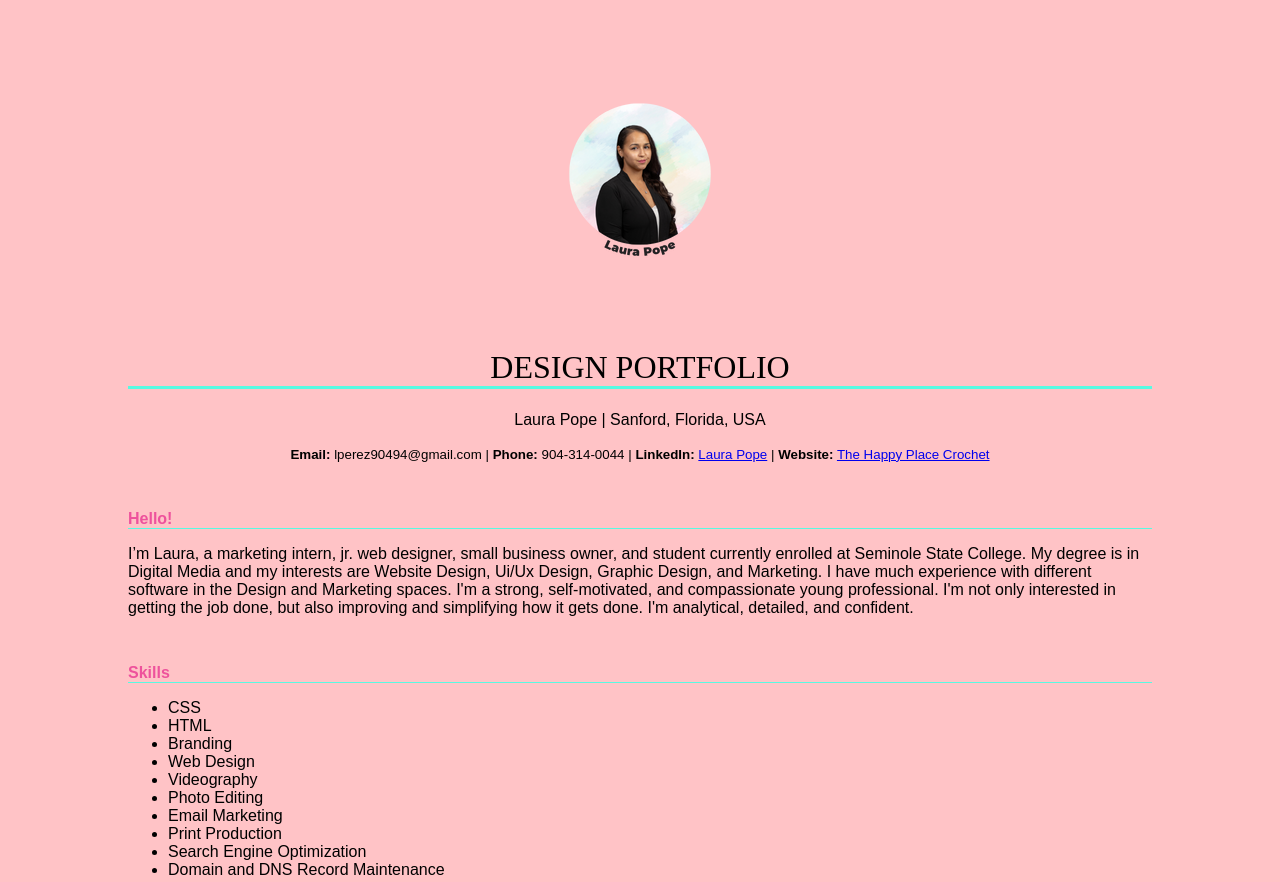
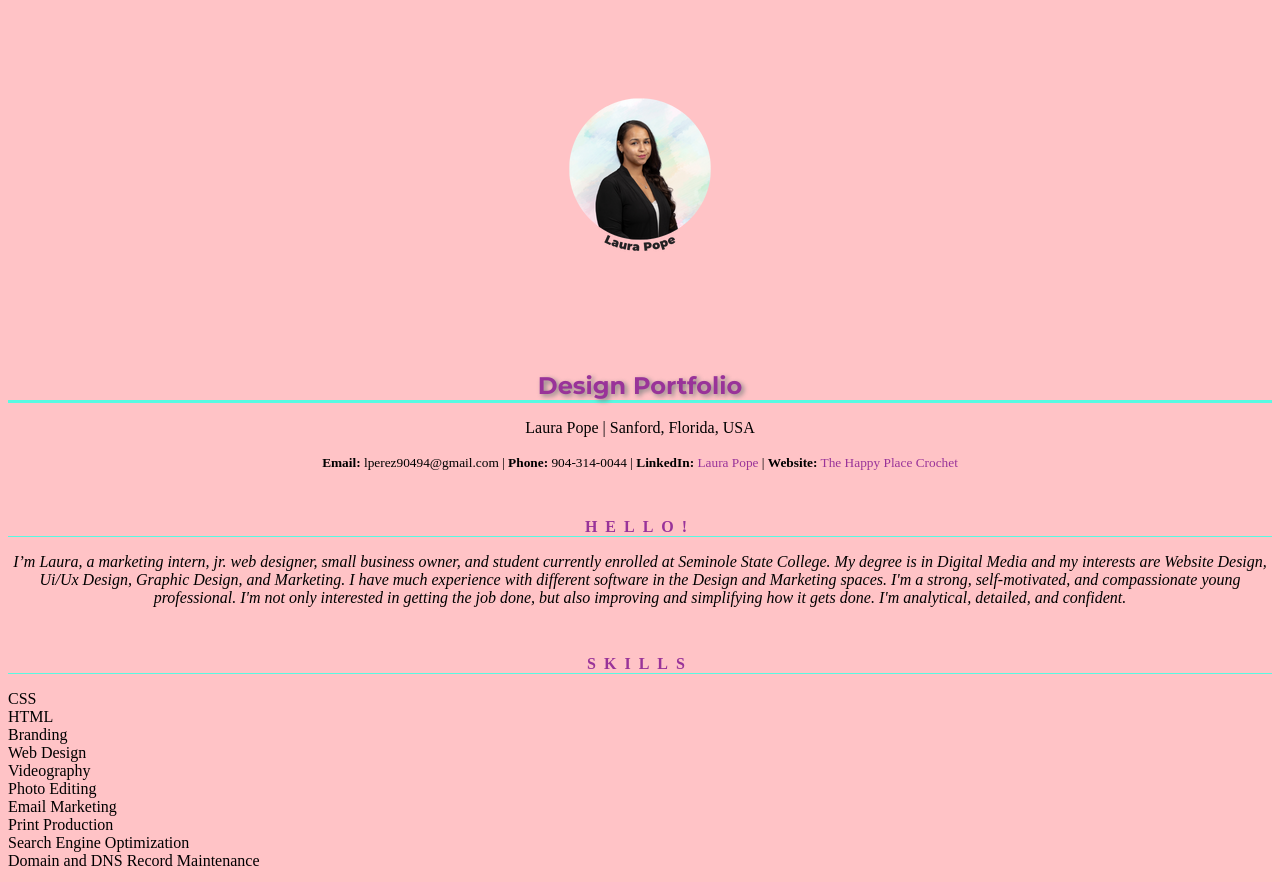
Before and after one commit to popedesigns/fid, a plain HTML site: page portfolio/portfolio.html in a window 1280 px wide. Shown: the top 882 px of the page. Drawn offline with Linux system fonts and the light colour scheme.

Commit message:
Update portfolio.html

```diff
--- a/portfolio/portfolio.html
+++ b/portfolio/portfolio.html
@@ -2,39 +2,17 @@
 <head>
     <meta charset="utf-8">
     <title>Laura Pope's Portfolio</title>
-    <style>
-Body {background-color: #FFC3C6;
-margin: 0 10%;
-font-family: sans-serif;}
-h1 {
-    text-align: center;
-    font-family: serif;
-    font-weight: normal;
-    text-transform: uppercase;
-    border-bottom: 3px solid #58FAE2;
-    magin-top: 30px
-}
-h2 {
-    color: #EE529C;
-    font-size: 1em;
-    border-bottom: 1px solid #58FAE2;
-}
-footer {
-  border-top: 1px solid #58FAE2;
-  text-align: center;
-  padding-top: 1em;
-}
-footer img {
-  width: 40px;
-  height: 40px;
-  margin-left: .5em;
-  margin-right: .5em;
- }
-    </style>
+
+    <link rel="preconnect" href="https://fonts.googleapis.com">
+    <link rel="preconnect" href="https://fonts.gstatic.com" crossorigin>
+    <link href="https://fonts.googleapis.com/css2?family=Montserrat:ital,wght@0,100..900;1,100..900&display=swap" rel="stylesheet">
+    <link rel="stylesheet" href="portfoliostylesheet.css">
+
 </head>
 <body>
-<h1><img src="headshots/smallhomepage.png" alt="Laura's Headshot">
-    <br>Design Portfolio
+
+<h1><center><img src="headshots/smallhomepage.png" alt="Laura's Headshot"></center>
+    <br><center>Design Portfolio</center>
 </h1>
 <p><center>Laura Pope | Sanford, Florida, USA</center></p>
     <p><center><small><b>Email:</b> lperez90494@gmail.com |
@@ -44,11 +22,14 @@ footer img {
     </p>
 
 <br>
-
+<div class="box">
 <h2>Hello!</h2>
 <p>I’m Laura, a marketing intern, jr. web designer, small business owner, and student currently enrolled at Seminole State College. My degree is in Digital Media and my interests are Website Design, Ui/Ux Design, Graphic Design, and Marketing. I have much experience with different software in the Design and Marketing spaces. I'm a strong, self-motivated, and compassionate young professional. I'm not only interested in getting the job done, but also improving and simplifying how it gets done. I'm analytical, detailed, and confident.
 </p>
+</div>
 <br>
+
+<div class="box">
 <h2>Skills</h2>
 <p><ul>
     <li>CSS</li>
@@ -61,10 +42,12 @@ footer img {
     <li>Print Production</li>
     <li>Search Engine Optimization</li>
     <li>Domain and DNS Record Maintenance</li>
+</ul></p>
+</div>
 
+<br>
 
-</ul></p>
-<br>
+<div class="box">
 <h2>Software Experience</h2>
 <p><ul>
 
@@ -79,8 +62,9 @@ footer img {
 <li>Shopify</li>
 <li>Wix</li>
 
+</ul></p>
+</div>
 
-</ul></p>
 <h2>Hardware Experience</h2>
 <p><ul>
 
@@ -91,15 +75,16 @@ footer img {
 </ul></p>
 <br>
 <h2>Work Experience</h2>
+<br>
 <p><a href="https://www.canva.com/design/DAF8tM2C8-s/Wv1s1BHKB8cpq7Wseu5ObQ/view?utm_content=DAF8tM2C8-s&utm_campaign=designshare&utm_medium=link2&utm_source=uniquelinks&utlId=h351d7cab64">View my Resume</a></p>
 <br>
 
 <h2>Work Samples</h2>
-Websites I maintain:
+<b>Websites I maintain:</b>
 <ul>
     <li><a href="https://dualdrinks.com/">Dual Drinks</a></li>
 </ul>
-Websites I've Created:
+<b>Websites I've Created:</b>
 <ul>
     <li><a href="https://the-happy-place-crochet.mailchimpsites.com/">The Happy Place Crochet- Mailchimp</a></li>
     <li><a href="https://womenabovepower.wixsite.com/womenabovepower">Women Above Power- Wix</a></li>
```
